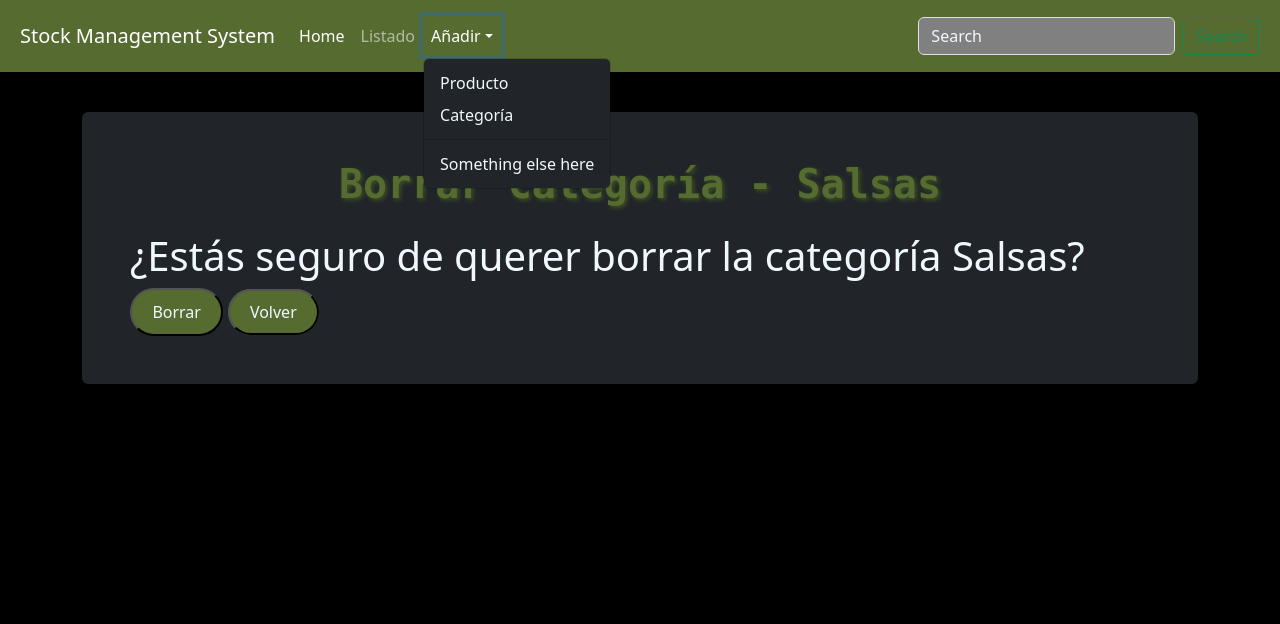
After one commit to AnnieAmrod/Sistema-de-control-de-stock, a Django app: page /delete_categories/1/ in a window 1280 px wide, after a click on "Añadir". The commit adds this page. Shown: the top 624 px of the page. Run offline with Django 3.2, Linux system fonts and the light colour scheme; data comes from the database, SQL or seed files in the repository; both versions use the stored data as it was after the commit; some libraries are stand-ins or nearby versions.

Commit message:
Añadir categorías (páginas y funcionalidad)

```diff
--- a/stockManagement/stockManagement/urls.py
+++ b/stockManagement/stockManagement/urls.py
@@ -25,4 +25,7 @@ urlpatterns = [
     path('add_items/', views.add_items_view, name='add_items'),
     path('update_items/<str:pk>/', views.update_items_view, name='update_items'),
     path('delete_items/<str:pk>/', views.delete_items_view, name='delete_items'),
+        path('add_categories/', views.add_categories_view, name='add_categories'),
+    path('update_categories/<str:pk>/', views.update_categories_view, name='update_categories'),
+    path('delete_categories/<str:pk>/', views.delete_categories_view, name='delete_categories'),
 ]
--- a/stockManagement/stockManagementApp/models.py
+++ b/stockManagement/stockManagementApp/models.py
@@ -6,8 +6,14 @@ etiqueta_choice = (
     ('Bandeja', 'Bandeja/s'),
     ('Brick', 'Brick/s'),
     ('Tableta', 'Tableta/s'),
-    ('Botella', 'Botella/s')
-)
+    ('Botella', 'Botella/s'),
+    ('Lata', 'Lata/s'),
+    ('Tarro', 'Tarro/s'),
+    ('Taza', 'Taza/s'),
+    ('Tubo', 'Tubo/s'),
+    ('Bolsa', 'Bolsa/s'),
+    )
+
 
 # Create your models here.
 class Categoria(models.Model):
--- a/stockManagement/stockManagementApp/static/css/stylesheet.css
+++ b/stockManagement/stockManagementApp/static/css/stylesheet.css
@@ -27,6 +27,15 @@ input, input::placeholder, input:focus, input::selection, input:active{
     z-index: 3;
 }
 
+.dropdown-item{
+    color: aliceblue !important;
+}
+
+.dropdown-item:hover{
+    color: darkolivegreen !important;
+}
+
+/*!-------------- BODY ---------------*/
 .titulo {
     font-family: monospace;
     text-align: center;
@@ -47,6 +56,13 @@ input, input::placeholder, input:focus, input::selection, input:active{
     text-align: center;
 }
 
+.select {
+    background-color: grey !important;
+    /*border: 1px solid darkolivegreen !important;*/
+    color: aliceblue !important;
+}
+
+/*!------------- LISTADO -------------*/
 .table {
     /*font-size: 13px;*/
     text-align: center;
--- a/stockManagement/stockManagementApp/views.py
+++ b/stockManagement/stockManagementApp/views.py
@@ -1,6 +1,6 @@
 from django.shortcuts import render, redirect
-from .models import Stock
-from .forms import StockCreateForm, StockSearchForm, StockUpdateForm
+from .models import Stock, Categoria
+from .forms import StockCreateForm, StockSearchForm, StockUpdateForm, CategoryCreateForm, CategoriaUpdateForm
 from django.views.generic import TemplateView
 
 # Create your views here.
@@ -43,7 +43,7 @@ def list_items_view(request):
 
 def add_items_view(request):
     template_name = 'add_items.html'
-    title = 'Agregar Items'
+    title = 'Agregar Producto'
     form = StockCreateForm(request.POST or None)
     if form.is_valid():
         form.save()
@@ -57,7 +57,7 @@ def add_items_view(request):
 
 def update_items_view(request, pk):
     template_name = 'add_items.html'
-    title = 'Actualizar Items'
+    title = 'Actualizar Producto'
     queryset = Stock.objects.get(id=pk)
     form = StockUpdateForm(instance=queryset)
     if request.method == 'POST':
@@ -75,7 +75,7 @@ def update_items_view(request, pk):
 def delete_items_view(request, pk):
     queryset = Stock.objects.get(id=pk)
     template_name = 'delete_items.html'
-    title = 'Borrar Item - '+queryset.nombre_producto
+    title = 'Borrar Producto - '+queryset.nombre_producto
     if request.method == 'POST':
         queryset.delete()
         return redirect('/list_items')
@@ -85,3 +85,49 @@ def delete_items_view(request, pk):
         'nombre_producto': queryset.nombre_producto
     }
     return render(request, template_name, context)
+
+
+def add_categories_view(request):
+    template_name = 'add_items.html'
+    title = 'Agregar Categoría'
+    form = CategoryCreateForm(request.POST or None)
+    if form.is_valid():
+        form.save()
+        return redirect('add_items')
+    context = {
+        'title': title,
+        'form' : form,
+    }
+    return render(request, template_name, context)
+
+
+def update_categories_view(request, pk):
+    template_name = 'add_items.html'
+    title = 'Actualizar Categoría'
+    queryset = Categoria.objects.get(id=pk)
+    form = CategoriaUpdateForm(instance=queryset)
+    if request.method == 'POST':
+        form = CategoriaUpdateForm(request.POST, instance=queryset)
+        if form.is_valid():
+            form.save()
+            return redirect('/list_items')
+
+    context = {
+        'title': title,
+        'form' : form,
+    }
+    return render(request, template_name, context)
+
+def delete_categories_view(request, pk):
+    queryset = Categoria.objects.get(id=pk)
+    template_name = 'delete_categories.html'
+    title = 'Borrar Categoría - '+queryset.nombre
+    if request.method == 'POST':
+        queryset.delete()
+        return redirect('/list_items')
+
+    context = {
+        'title': title,
+        'nombre_cat': queryset.nombre
+    }
+    return render(request, template_name, context)
--- a/stockManagement/templates/common/header_menu.html
+++ b/stockManagement/templates/common/header_menu.html
@@ -12,8 +12,14 @@
                 <li class="nav-item">
                     <a class="nav-link" href="{% url 'list_items' %}">Listado</a>
                 </li>
-                <li class="nav-item">
-                    <a class="nav-link" href="{% url 'add_items' %}">Agregar</a>
+                <li class="nav-item dropdown">
+                    <a class="nav-link dropdown-toggle" data-bs-toggle="dropdown" href="#">Añadir</a>
+                    <ul class="dropdown-menu bg-dark">
+                        <li><a class="dropdown-item" href="{% url 'add_items' %}">Producto</a></li>
+                        <li><a class="dropdown-item" href="{% url 'add_categories' %}">Categoría</a></li>
+                        <li><hr class="dropdown-divider"></li>
+                        <li><a class="dropdown-item" href="#">Something else here</a></li>
+                    </ul>
                 </li>
             </ul>
             <form class="d-flex" role="search">
--- /dev/null
+++ b/stockManagement/templates/delete_categories.html
@@ -0,0 +1,10 @@
+{% extends 'base.html' %}
+
+{% block content %}
+    <form method='POST' action='' enctype="multipart/form-data" novalidate>
+
+        <h1>¿Estás seguro de querer borrar la categoría {{ nombre_cat }}?</h1>
+        <input type="submit" class="button" value='Borrar'>
+        <a href="{% url 'list_items' %}" class="button">Volver</a>
+    </form>
+{% endblock %}
--- a/stockManagement/templates/list_items.html
+++ b/stockManagement/templates/list_items.html
@@ -26,7 +26,7 @@
                     <tr>
                         <td><a class="text-reset" href="{% url 'update_items' instance.id %}">{{ instance.nombre_producto }}</a></td>
                         <td>{{ instance.categoria }}</td>
-                        <td>                            {{ instance.cantidad }} {{ instance.get_etiqueta_display }}
+                        <td>{{ instance.cantidad }} {{ instance.get_etiqueta_display }}
                         </td>
                         <td><a href="{% url 'delete_items' instance.id %}"><i class="fa-solid fa-trash" style="color: #990000;"></i></a></td>
                     </tr>
```
Also changed, not shown: stockManagement/stockManagementApp/forms.py (+56 -1 lines), stockManagement/db.sqlite3.
